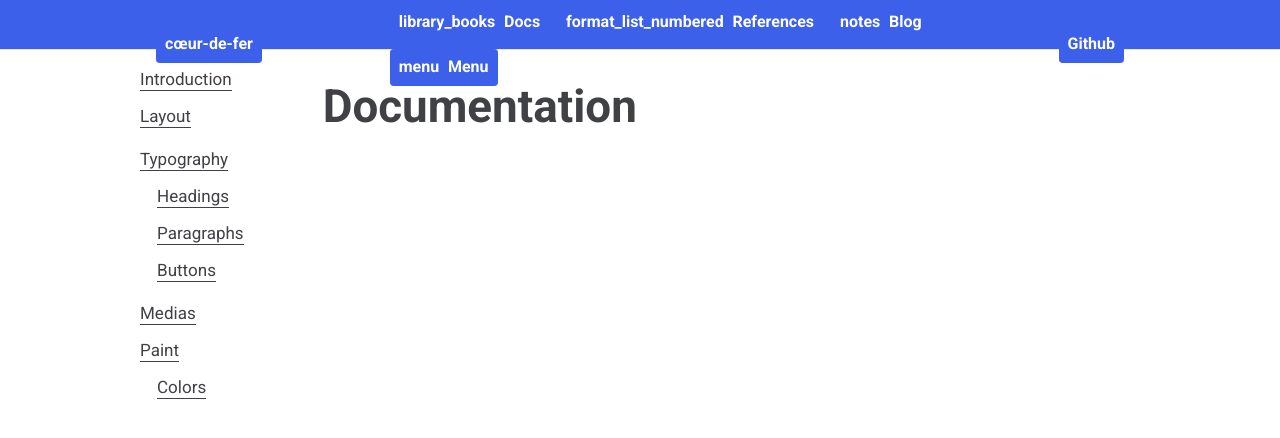
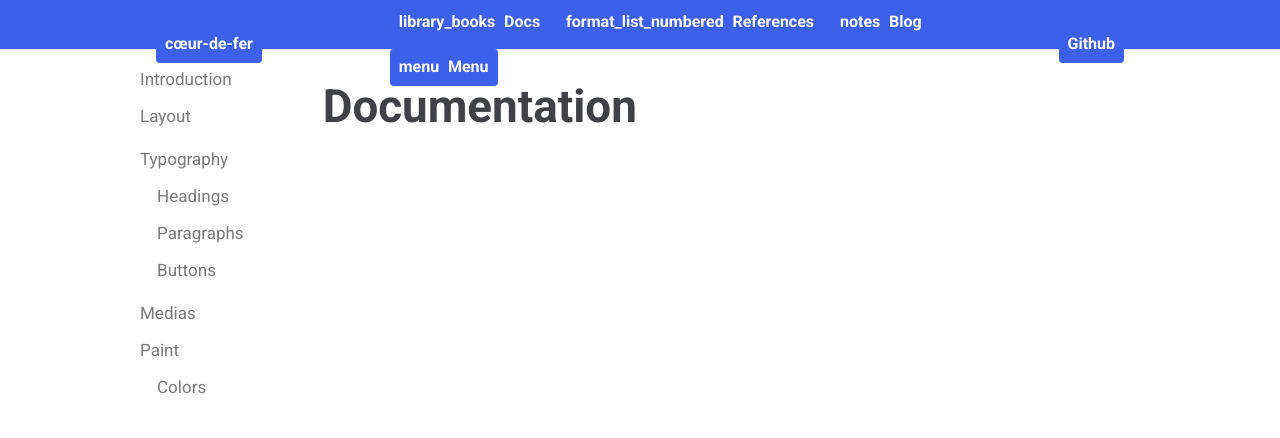
Before and after one commit to wizhou/coeur-de-fer, a Jekyll site: the page built from demo/_docs/index.md, in a window 1280 px wide. Shown: the top 438 px of the page. Built offline with Jekyll 4.4.1, drawn with Linux system fonts in a browser that asks for light colours; nearby versions of some CDN libraries.

Commit message:
Demo : Navigation
Correct and clean navigation. Wrap the link into another include to avoid repetition

```diff
--- a/demo/_includes/navigation.html
+++ b/demo/_includes/navigation.html
@@ -1,37 +1,24 @@
-<nav class="container">
+<nav>
   <ul class="list list-unstyled list-no-padding">
-    {% assign pages_list = site.docs | sort: "nav_order" %}
-    {% for page in pages_list %}
-      {% if page.nav_exclude == nil %}
-        {% if page.parent == nil %}
 
-          {% if page.has_children == nil %}
+    {% assign pages_list = site[page.collection] | sort: "nav_order" %}
+    {% for nav_page in pages_list %}
+      {% if nav_page.nav_exclude == nil %}
+        {% if nav_page.parent == nil %}
+          {% if nav_page.has_children == nil %}
+            {% comment %}
+            If the page doesn't have children, only show the link.
+            {% endcomment %}
+            {% include navigation_item.html item=nav_page %}
+          {% else %}
+            {% include navigation_item.html item=nav_page %}
 
-          <li class="list-item menu-item">
-            <a class="link" href="{{ page.url }}">
-              {{ page.title }}
-            </a>
-          </li>
-
-          {% else %}
-
-            <li class="list-item menu-item">
-              <a class="link" href="{{ page.url }}">
-                {{ page.title }}
-              </a>
-            </li>
-
-            {%- assign children_list = pages_list | where: "parent", page.title -%}
+            {%- assign children_list = pages_list | where: "parent", nav_page.title -%}
             <ul class="list list-unstyled">
               {% for child in children_list %}
-                <li class="list-item menu-item">
-                  <a class="link" href="{{ child.url }}">
-                    {{ child.title }}
-                  </a>
-                </li>
+                {% include navigation_item.html item=child %}
               {% endfor %}
             </ul>
-
           {% endif %}
         {% endif %}
       {% endif %}
--- /dev/null
+++ b/demo/_includes/navigation_item.html
@@ -0,0 +1,5 @@
+<li class="list-item menu-item">
+  <a class="link link-clean {% if include.item.url == page.url %}is-active{% endif %}" href="{{ include.item.url }}">
+    {{ include.item.title }}
+  </a>
+</li>
```
